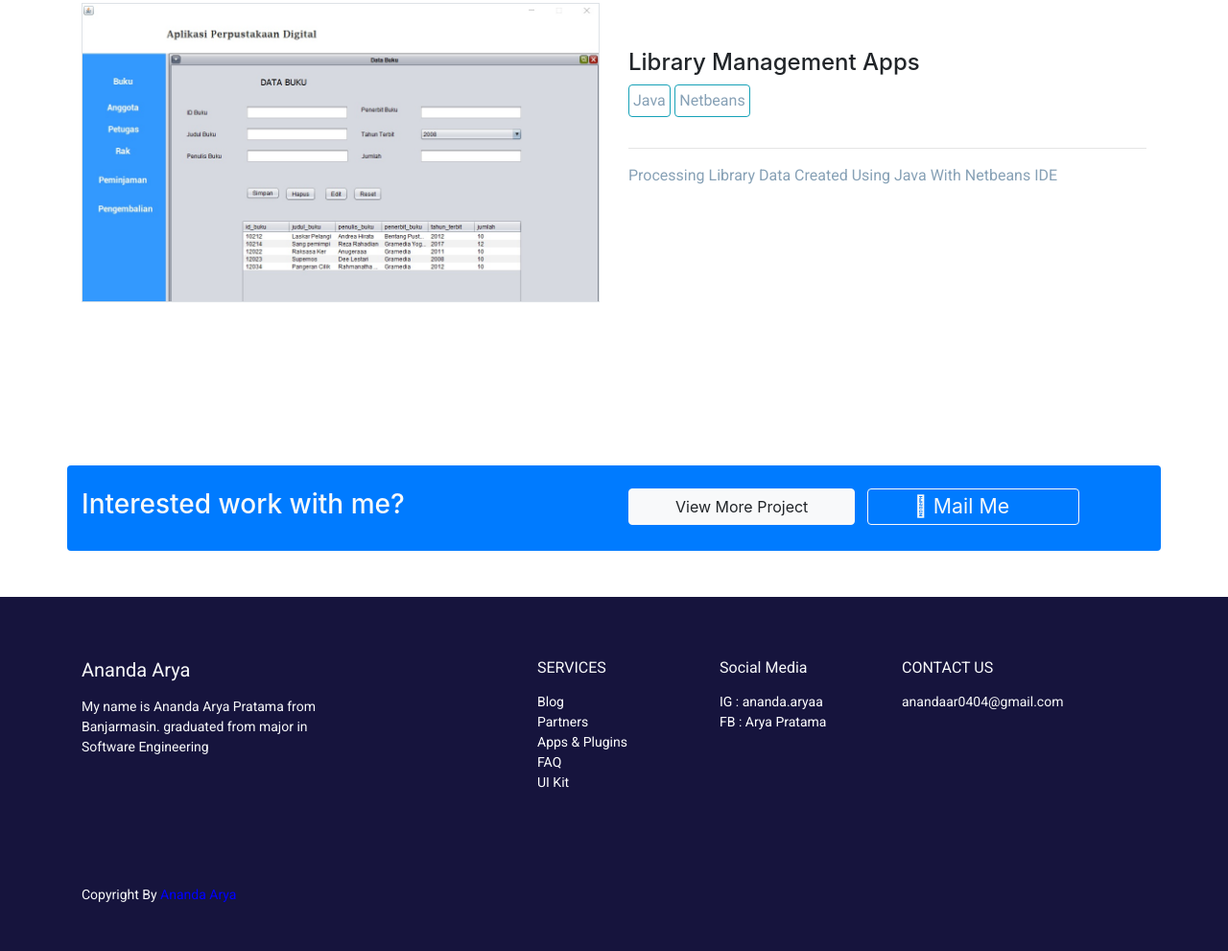
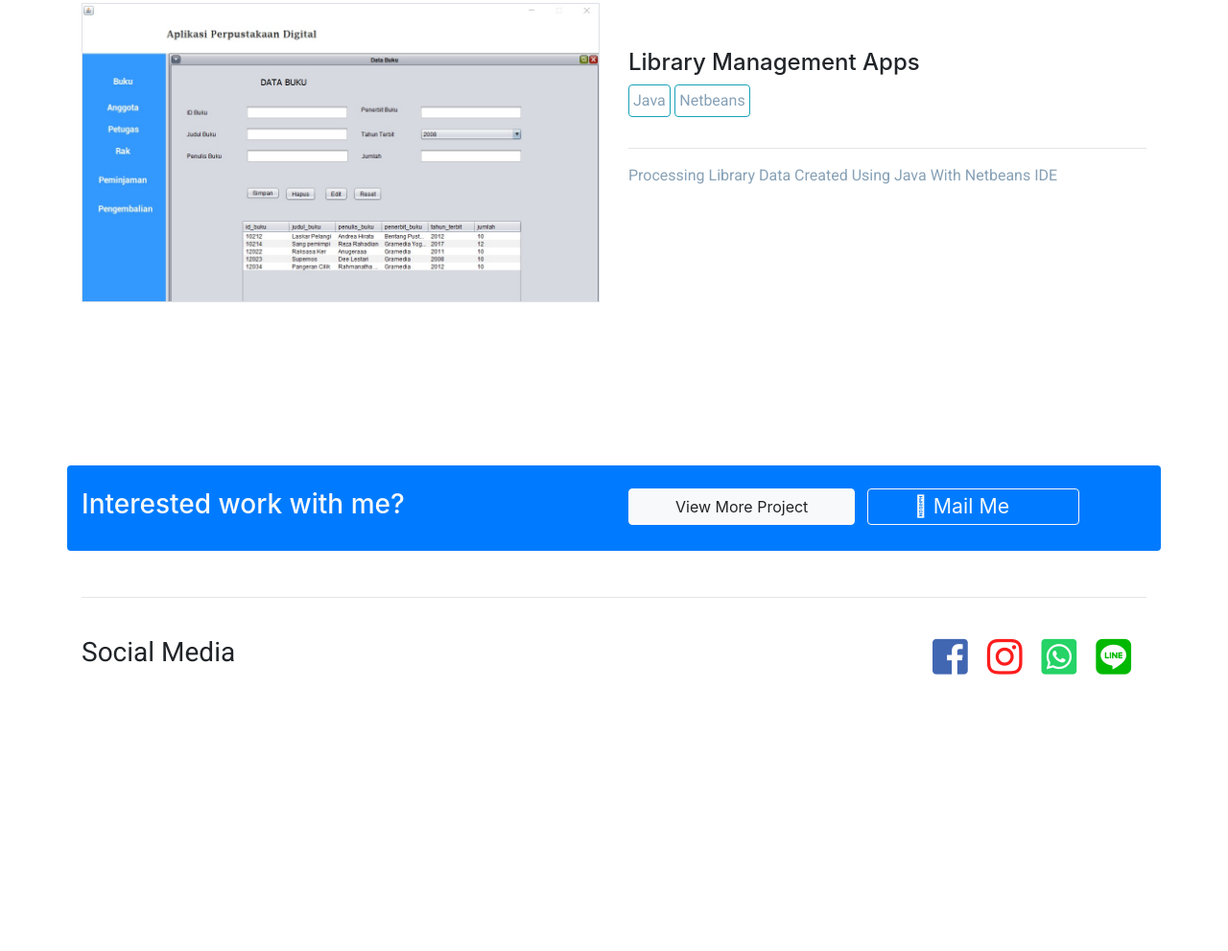
Before and after one commit to AnandaArya/AnandaArya.github.io, a plain HTML site: page index.html in a window 1280 px wide. Shown: the part 4812-5803 px from the top of the page at 96% size. After the commit the page ends 5543 px from the top, so only its background shows below. Drawn offline with nearby package versions, Linux system fonts and the light colour scheme.

Commit message:
New Changes

```diff
--- a/css/style.css
+++ b/css/style.css
@@ -91,6 +91,22 @@ section.hero {
 .java-color {
     color: #5382a1;
 }
+
+.fb-color {
+    color: #4267B2;
+}
+
+.insta-color {
+    color: #fd1d1d;
+}
+
+.wa-color {
+    color: #25D366;
+}
+
+.line-color {
+    color: #00B900;
+}
 /* ============= Skills ================ */
 
 
@@ -177,13 +193,13 @@ section.hero {
 /* footer */
 .footer {
     font-family: 'Roboto';
-    background-color: #16143D;
+    /* background-color: #F8F9FA; */
     /* height: 350px; */
 }
 
 .footer a {
     text-decoration: none;
-    color: white;
+    color: rgb(0, 0, 0);
     font-size: 14px;
 }
 
--- a/index.html
+++ b/index.html
@@ -331,7 +331,23 @@
       </div>
     </section> -->
 
-    <section class="footer mt-3 text-light">
+    <section class="footer">
+      <div class="container">
+        <hr>
+        <div class="row">
+          <div class="col-lg-6 my-4">
+            <h3>Social Media</h3>
+          </div>
+          <div class="col-lg-6 my-4 text-lg-right">
+            <a href="https://www.instagram.com/ananda.aryaa/" class="mr-3"><i class="fab fa-facebook-square fa-3x fb-color"></i></a>
+            <a href="https://web.facebook.com/ananda.pratamaarridho" class="mr-3"><i class="fab fa-instagram fa-3x insta-color"></i></a>
+            <a href="https://wa.me/089664704055" class="mr-3"><i class="fab fa-whatsapp-square fa-3x wa-color"></i></a>
+            <a href="https://line.me/R/ti/p/arya02104" class="mr-3"><i class="fab fa-line fa-3x line-color"></i></a>
+          </div>
+        </div>
+      </div>
+    </section>
+    <!-- <section class="footer mt-3">
       <div class="container">
         <div class="row">
           <div class="col-md-3 my-2 my-md-5">
@@ -348,13 +364,14 @@
           </div>
           <div class="col-md-2 my-0 my-md-5">
             <h6 class="my-4 my-md-3">Social Media</h6>
-              <a href="#" class="d-block">IG : ananda.aryaa</a>
+              <a href="#" class="d-block"><i class="fab fa-github fa-3x"></i></a>
               <a href="#" class="d-block">FB : Arya Pratama</a>
           </div>
           <div class="col-md-3 my-0 my-md-5">
             <h6 class="my-4 my-md-3">CONTACT US</h6>
+            <p>089664704055</p>
             <p>anandaar0404@gmail.com</p>
-            <!-- <a href="https://github.com/AnandaArya">https://github.com/Anandaarya</a> -->
+            <a href="https://github.com/AnandaArya">https://github.com/Anandaarya</a>
           </div>
         </div>
         <div class="row">
@@ -363,7 +380,7 @@
           </div>
         </div>
       </div>
-    </section>
+    </section> -->
     <!-- Optional JavaScript -->
     <!-- jQuery first, then Popper.js, then Bootstrap JS -->
     <script src="https://code.jquery.com/jquery-3.3.1.slim.min.js" integrity="sha384-q8i/X+965DzO0rT7abK41JStQIAqVgRVzpbzo5smXKp4YfRvH+8abtTE1Pi6jizo" crossorigin="anonymous"></script>
```
